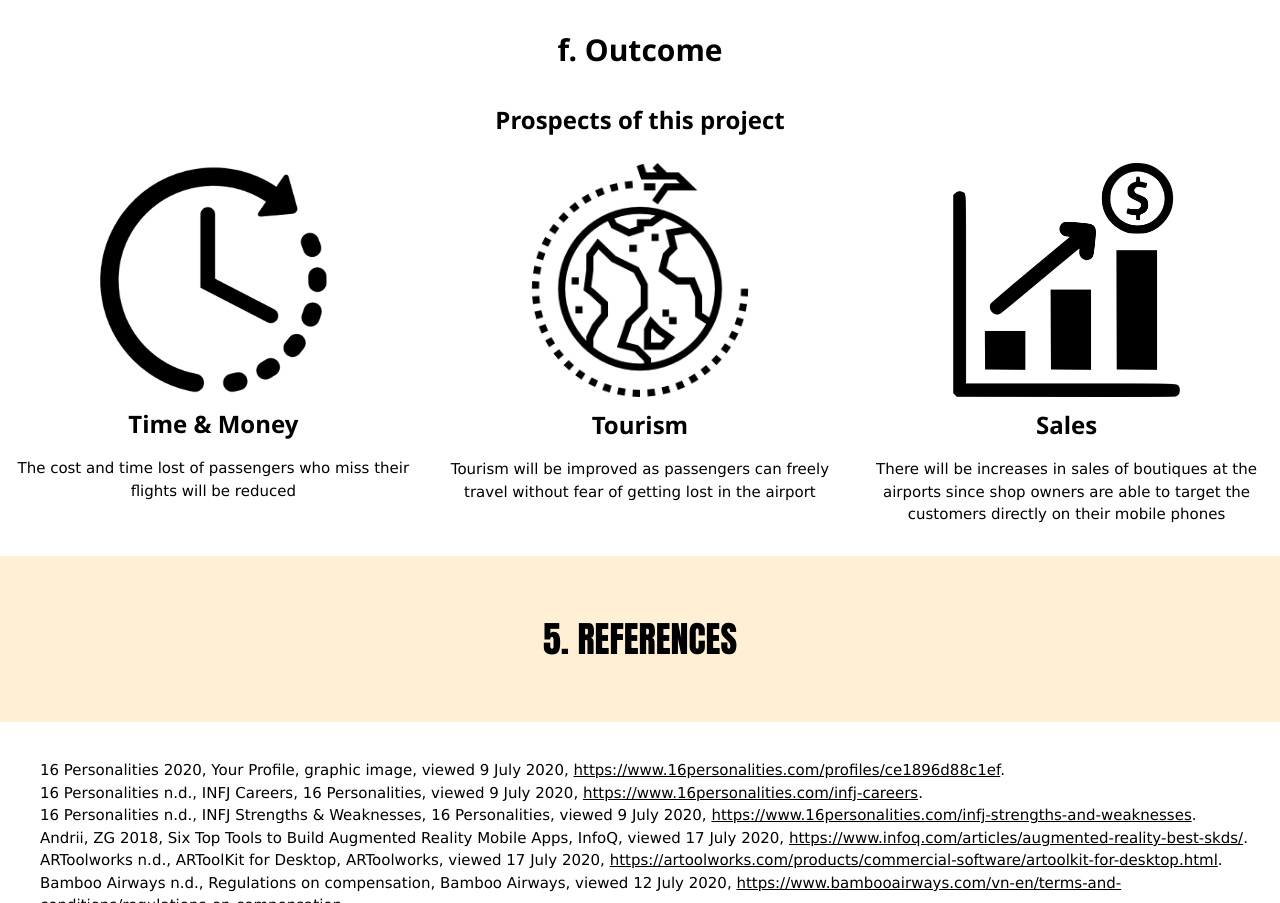
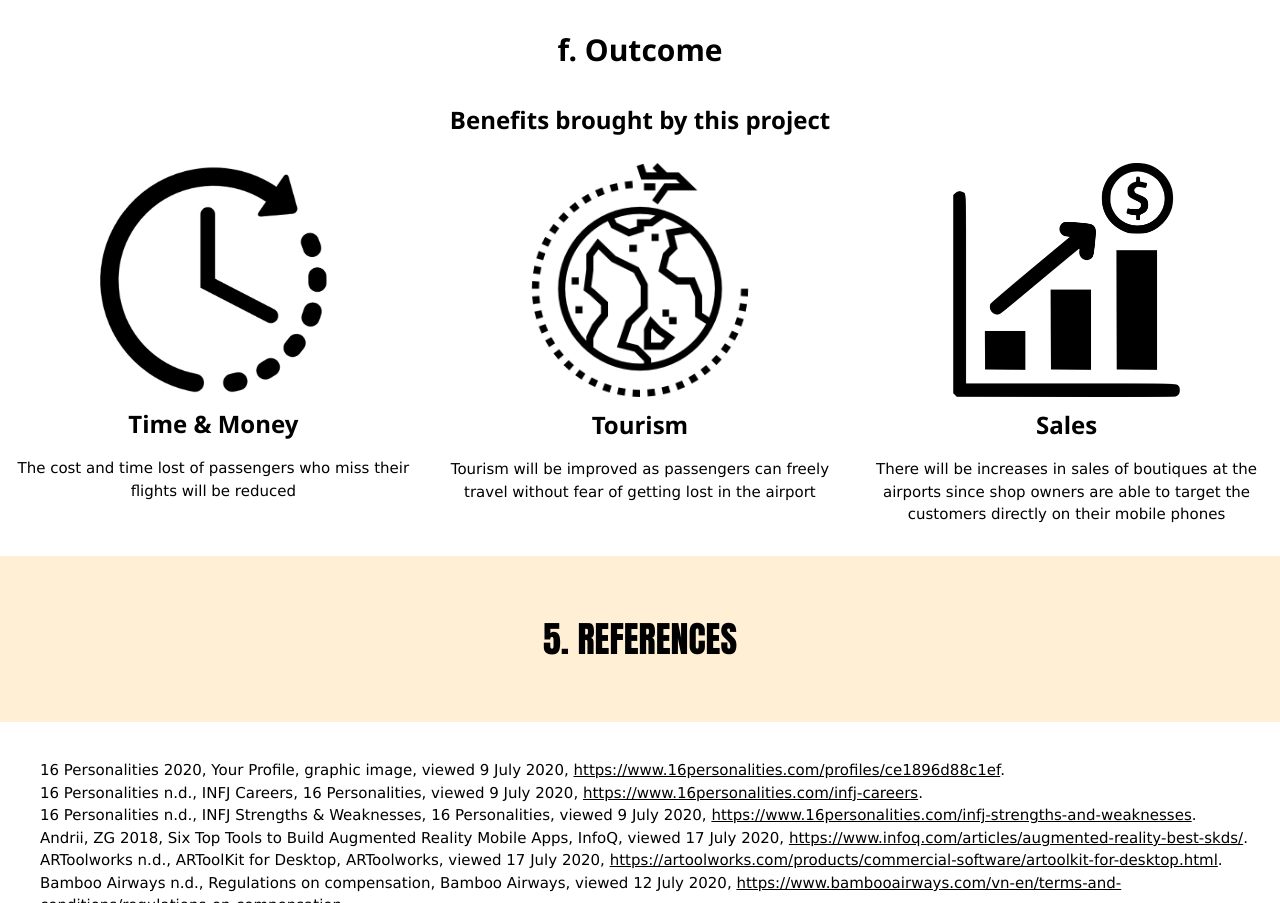
Before and after one commit to Mai-thriving/s3818329_IIT_ASM1.com, a plain HTML site: page index.html in a window 1280 px wide. Shown: the part 11087-11990 px from the top of the page. Drawn offline with nearby package versions, Linux system fonts and the light colour scheme.

Commit message:
Prospects => Benefits brought by this project

```diff
--- a/index.html
+++ b/index.html
@@ -572,7 +572,7 @@ div.d {
     <h2><b><p class="sans-serif"> f. Outcome </p></b></h2>
   </div>
 <div class="a">
-  <h3><b>Prospects of this project</b></h3>
+  <h3><b>Benefits brought by this project</b></h3>
 </div>
 
 <div class="a">
```
